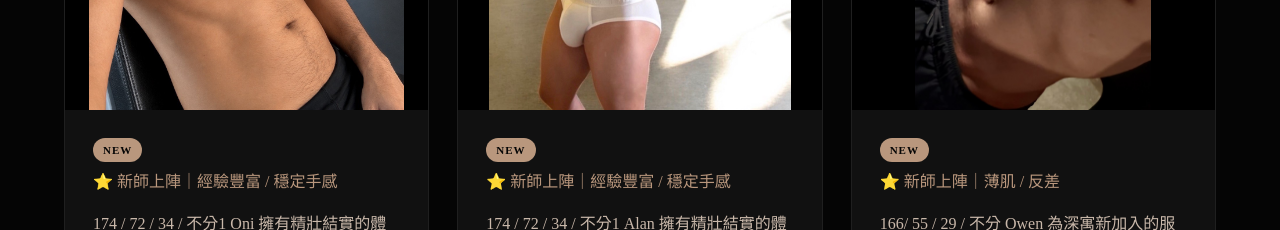
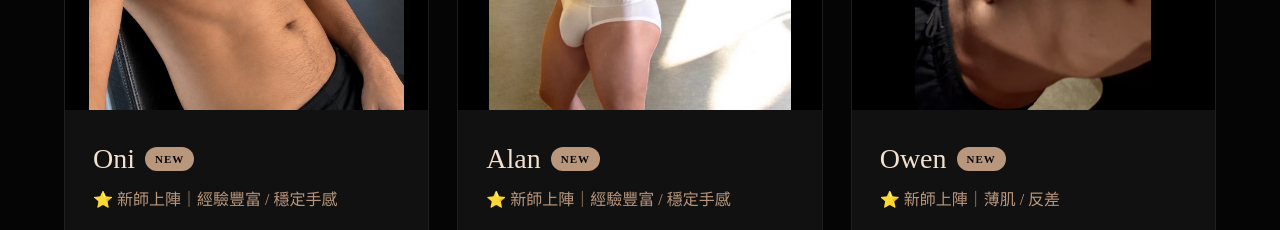
Before and after one commit to profoundroomkh/profound-room, a Next.js app: page / in a window 1280 px wide. Shown: the part 3120-3350 px from the top of the page. Built offline with nearby package versions, Linux system fonts and the light colour scheme.

Commit message:
Update page.js

```diff
--- a/app/page.js
+++ b/app/page.js
@@ -683,6 +683,8 @@ id="therapists"
     gap: '10px',
   }}
 >
+  {master.name}
+
   {master.isNew && (
     <span
       style={{
```
Lines whose indentation alone changed are shown as unchanged.
